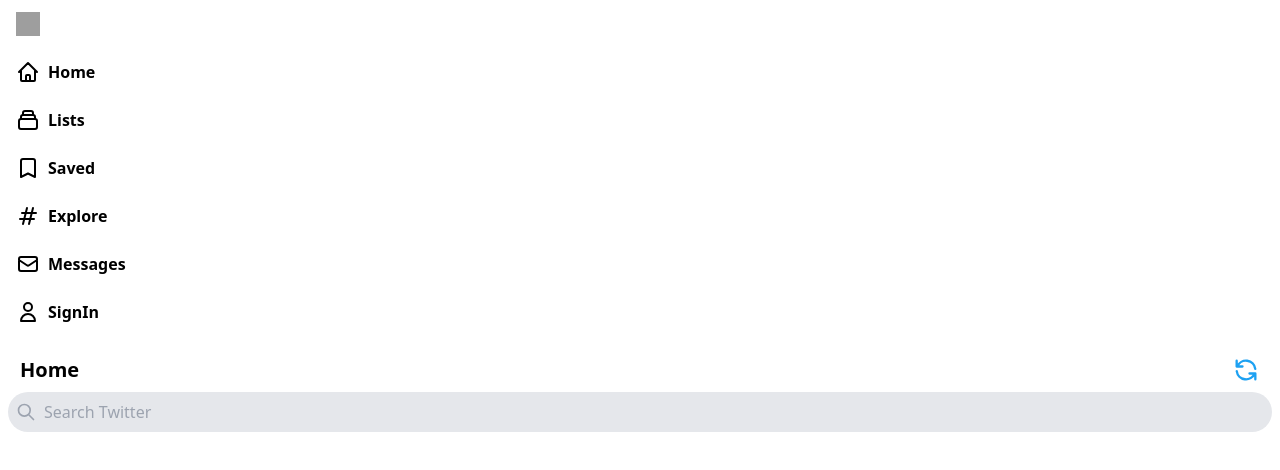
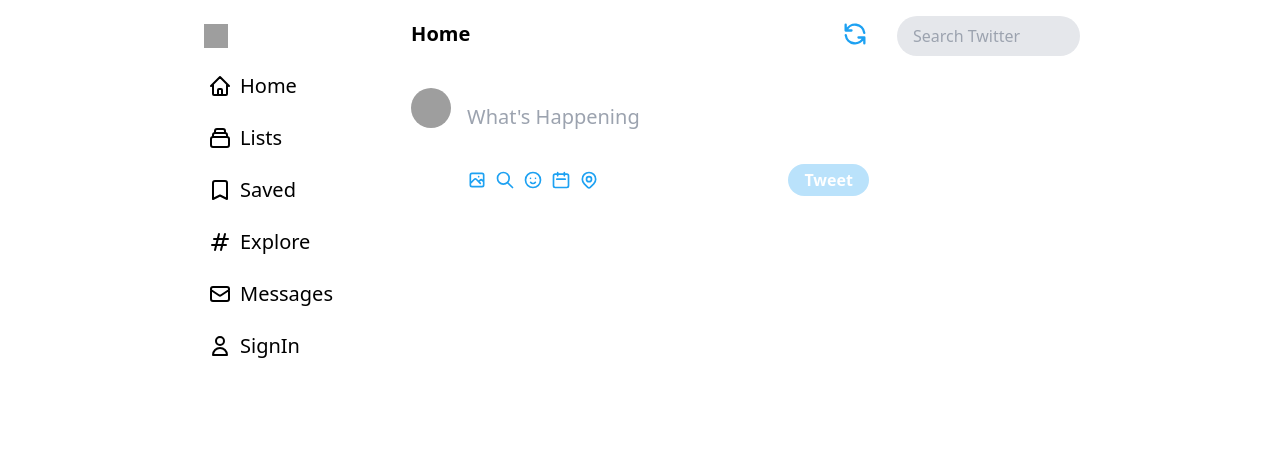
Before and after one commit to Bhagyeshpro/twitterClone, a Next.js app: page / in a window 1280 px wide. Shown: the top 470 px of the page. Built offline with nearby package versions, Linux system fonts and the light colour scheme; grey boxes are pictures that could not be loaded.

Commit message:
Tweet Box Done!

```diff
--- a/components/Feed.tsx
+++ b/components/Feed.tsx
@@ -1,14 +1,18 @@
 import { RefreshIcon } from '@heroicons/react/outline'
 import React from 'react'
+import Tweetbox from './Tweetbox'
 
 function Feed() {
     return (
-        <div>
+        <div className='col-span-7 lg:col-span-5'>
             <div className="flex items-center justify-between" >
 
                 <h1 className='p-5 pb-0 font-bold text-xl'>Home</h1>
                 <RefreshIcon className='w-7 h-7 text-twitter mr-5 mt-5 cursor-pointer transition-all duration-500 ease-out hover:rotate-180 active:scale-125' />
             </div>
+
+            {/* Tweetbox */}
+            <Tweetbox/>
         </div>
 
 
--- a/components/Sidebar.tsx
+++ b/components/Sidebar.tsx
@@ -4,9 +4,9 @@
 
 function sidebar() {
     return (
-        <div className='flex flex-col'>
+        <div className='flex flex-col col-span-2 items-center md:items-start'>
             <img
-                className='h-6 w-6 mx-4 my-3'
+                className='h-6 w-6 m-3 mt-6'
                 src="https://upload.wikimedia.org/wikipedia/commons/thumb/4/4f/Twitter-logo.svg/2491px-Twitter-logo.svg.png"
                 alt="" />
 
--- a/components/SidebarRow.tsx
+++ b/components/SidebarRow.tsx
@@ -11,7 +11,7 @@
   return (
     <div className='flex max-w-fit space-x-2 items-center rounded-full px-4 py-3 transition-all hover:bg-gray-100 group '>
         <Icon className='h-6 w-6 group-hover:text-twitter'/>
-        <p className='group-hover:text-twitter font-semibold'>{title}</p>
+        <p className=' hidden text-base font-thin lg:text-xl md:inline-flex group-hover:text-twitter font-semibold'>{title}</p>
     </div>
   )
 }
--- /dev/null
+++ b/components/Tweetbox.tsx
@@ -0,0 +1,42 @@
+import { CalendarIcon, EmojiHappyIcon, LocationMarkerIcon, PhotographIcon, SearchIcon } from '@heroicons/react/outline'
+import React, { useState } from 'react'
+
+function Tweetbox() {
+
+  const [input, setInput] = useState<string>("")
+
+  return (
+    <div className='flex space-x-2 p-5'>
+      <img className=' mt-5 h-10 w-10 rounded-full object-fill' src="http://s3.amazonaws.com/37assets/svn/765-default-avatar.png" alt="" />
+      <div className='flex flex-1 items-center pl-2'>
+        <form className='flex flex-col flex-1'>
+          <input type="text"
+            value={input}
+            onChange={(e) => setInput(e.target.value)}
+            placeholder="What's Happening"
+            className='h-24 w-full text-xl outline-none placeholder:text-xl'
+          />
+          <div className='flex items-center'>
+            <div className='flex flex-1 space-x-2 text-twitter'>
+              <PhotographIcon className='h-5 w-5 cursor-pointer transition:transform
+                duration-150 ease-out hover:scale-150' />
+              <SearchIcon className='h-5 w-5 cursor-pointer' />
+              <EmojiHappyIcon className='h-5 w-5 cursor-pointer' />
+              <CalendarIcon className='h-5 w- cursor-pointer' />
+              <LocationMarkerIcon className='h-5 w-5 cursor-pointer' />
+            </div>
+
+            <button
+              disabled={!input}
+              className='bg-twitter px-4 py-1 rounded-full text-white font-bold
+                disabled:opacity-30
+              '>Tweet</button>
+          </div>
+        </form>
+
+      </div>
+    </div>
+  )
+}
+
+export default Tweetbox
--- a/components/Widget.tsx
+++ b/components/Widget.tsx
@@ -4,7 +4,7 @@
 
 function Widget() {
     return (
-        <div className='mt-2 px-2'>
+        <div className='mt-2 px-2 col-span-2 hidden lg:inline'>
             {/* Search */}
             <div className='flex items-center space-x-2 mt-2 p-2 rounded-full bg-gray-200'>
                 <SearchIcon className='h-5 w-5 text-gray-400' />
--- a/pages/index.tsx
+++ b/pages/index.tsx
@@ -7,13 +7,15 @@
 
 const Home: NextPage = () => {
   return (
-    <div className="">
+    // Max height screen for max height for  scrolling the page but Without scrolling screen
+    <div className="lg:max-w-4xl mx-auto overflow-hidden max-h-screen">
+
       <Head>
         <title>Twitter 2.0</title>
         <link rel="icon" href="/favicon.ico" />
       </Head>
 
-      <main>
+      <main className='grid grid-cols-9'>
         {/* Sidebar */}
         <Sidebar/>
 
```
